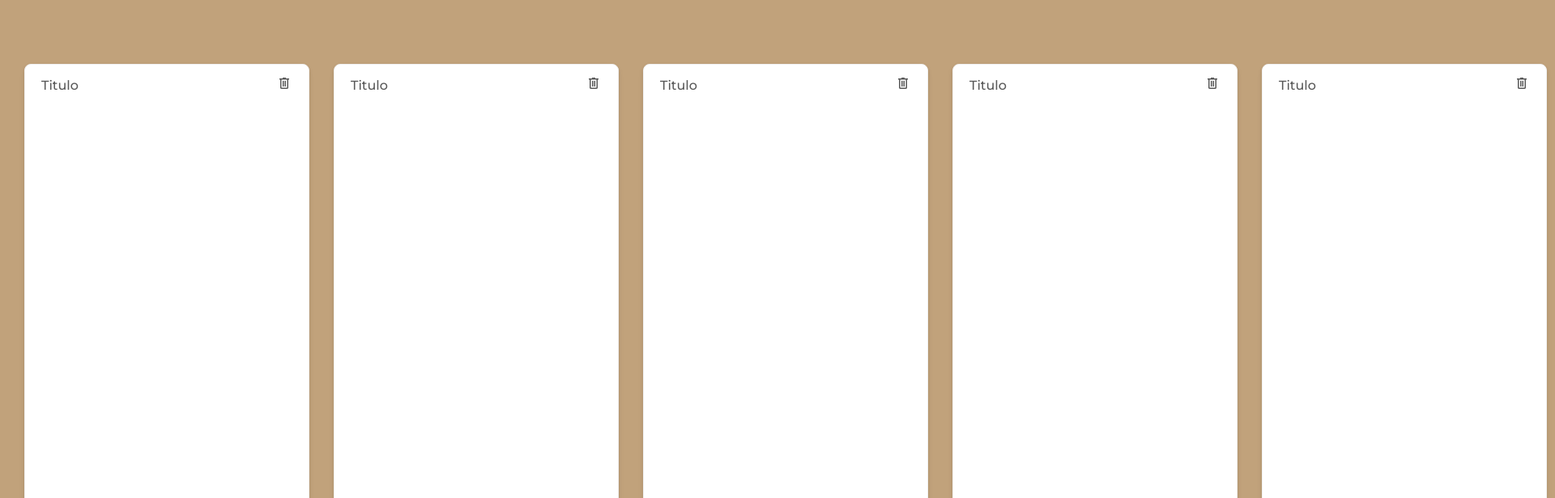
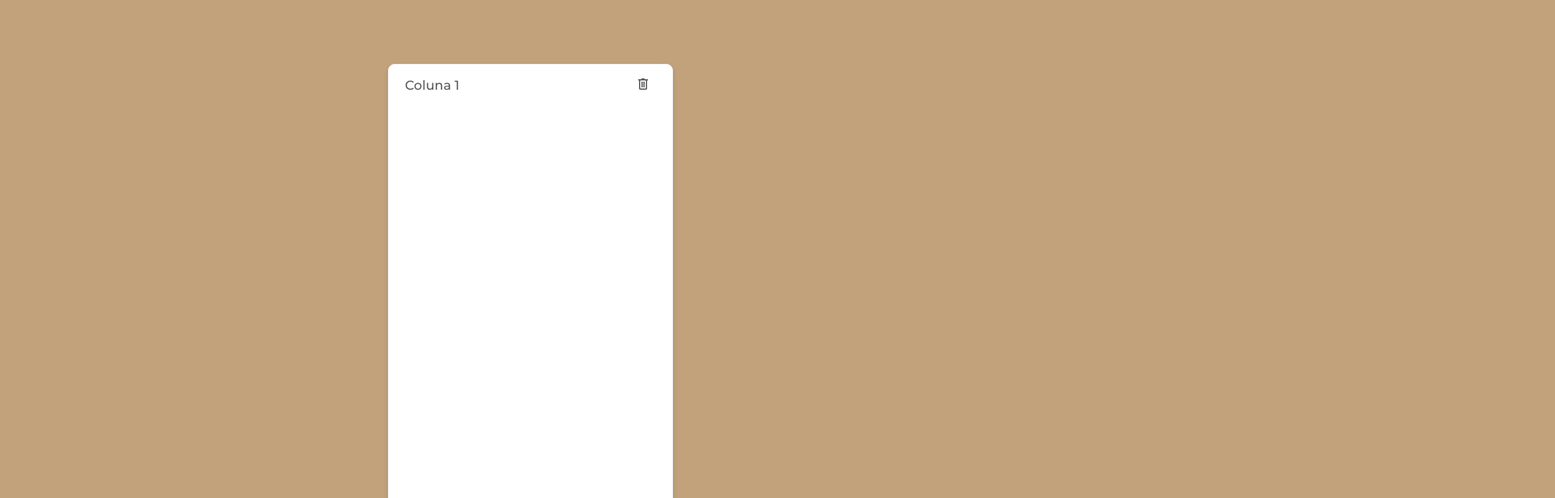
Before and after one commit to VitorComin/simple-react-kanban, a React (Create React App) app: page / in a window 1280 px wide. Shown: the top 616 px of the page at 81% size, 1920 px wide, since content can reach past the window. Built offline with nearby package versions, Linux system fonts and the light colour scheme.

Commit message:
Removing columns feature

```diff
--- a/public/App.css
+++ b/public/App.css
@@ -1 +1 @@
-.columns-container{width:310px;height:80vh;border-radius:8px;align-items:center;display:flex;flex-direction:column;background-color:#fff;border:1px #f0f0f0 solid;color:#575757;padding:0 20px;margin-left:30px;box-shadow:0 2px 4px rgba(0,0,0,.05),0 3px 8px rgba(0,0,0,.04),0 4px 6px rgba(0,0,0,.03);transition:box-shadow .3s ease-in-out}.columns-header{width:100%;height:50px;display:flex;align-items:center;justify-content:space-between}.columns-title{font-size:16px;font-weight:500;color:#595959}body{margin:0;background-color:#c1a27b;display:flex;font-family:Montserrat,sans-serif;scrollbar-width:auto}.kanban-container{display:flex;height:100vh;align-items:center}body::-webkit-scrollbar{display:none}
+.columns-container{width:310px;height:80vh;border-radius:8px;align-items:center;display:flex;flex-direction:column;background-color:#fff;border:1px #f0f0f0 solid;color:#575757;padding:0 20px;margin-left:30px;box-shadow:0 2px 4px rgba(0,0,0,.05),0 3px 8px rgba(0,0,0,.04),0 4px 6px rgba(0,0,0,.03);transition:box-shadow .3s ease-in-out}.columns-header{width:100%;height:50px;display:flex;align-items:center;justify-content:space-between}.columns-title{font-size:16px;font-weight:500;color:#595959}.remove-column-button{background-color:transparent;border:none;cursor:pointer;transition:transform .3s ease}.remove-column-button:hover{transform:translateY(-2px)}body{margin:0;background-color:#c1a27b;display:flex;font-family:Montserrat,sans-serif;scrollbar-width:auto}body::-webkit-scrollbar{display:none}.kanban-container{display:flex;height:100vh;align-items:center;justify-content:center;min-width:100vw}
--- a/src/App.tsx
+++ b/src/App.tsx
@@ -1,23 +1,22 @@
-import React from "react";
+// import React from "react";
+import { useState } from "react";
 import Columns from "./components/Columns/index";
 // import { useTranslation } from "react-i18next";
 
 function App() {
+  const [columns, setColumns] = useState(["Coluna 1"]);
   // const { t, i18n } = useTranslation();
 
   return (
     <div className="kanban-container">
-      <Columns />
-      <Columns />
-      <Columns />
-      <Columns />
-      <Columns />
-      <Columns />
-      <Columns />
-      <Columns />
-      <Columns />
-      <Columns />
-      <Columns />
+      {columns.map((columnTitle, index) => (
+        <Columns
+          title={columnTitle}
+          key={index}
+          index={index}
+          setColumns={setColumns}
+        />
+      ))}
     </div>
     // <div>
     //   <h1>{t("test")}</h1>
--- a/src/components/Columns/index.tsx
+++ b/src/components/Columns/index.tsx
@@ -1,15 +1,22 @@
 import React from "react";
 import { DeleteIcon } from "../../assets/icons/Icons";
+import { IColumns } from "types/Colums";
 
-const Columns: React.FC = () => {
+const Columns: React.FC<IColumns> = ({ title, index, setColumns }) => {
+  function removeColumn() {
+    setColumns((prevColumns) =>
+      prevColumns?.filter((_, columnIndex) => columnIndex !== index)
+    );
+  }
+
   return (
     <div className={"columns-container"}>
       <div className={"columns-header"}>
-        <span className={"columns-title"}>Titulo</span>
+        <span className={"columns-title"}>{title}</span>
         <div>
-          <span>
+          <button className={"remove-column-button"} onClick={removeColumn}>
             <DeleteIcon />
-          </span>
+          </button>
         </div>
       </div>
     </div>
--- a/src/styles/App.less
+++ b/src/styles/App.less
@@ -4,24 +4,18 @@ body {
   margin: 0;
   background-color: rgb(193, 162, 123);
   display: flex;
-  // align-items: center;
-  // justify-content: center;
-  // height: 100vh;
   font-family: "Montserrat", sans-serif;
   scrollbar-width: auto;
-  // overflow-y: hidden;
+}
+
+body::-webkit-scrollbar {
+  display: none;
 }
 
 .kanban-container {
   display: flex;
   height: 100vh;
   align-items: center;
+  justify-content: center;
+  min-width: 100vw;
 }
-
-body::-webkit-scrollbar {
-  display: none;
-}
-
-// /* Para Firefox */
-// body {
-// }
--- a/src/styles/Columns.less
+++ b/src/styles/Columns.less
@@ -30,3 +30,14 @@
   font-weight: 500;
   color: #595959;
 }
+
+.remove-column-button {
+  background-color: transparent;
+  border: none;
+  cursor: pointer;
+  transition: transform 0.3s ease;
+}
+
+.remove-column-button:hover {
+  transform: translateY(-2px);
+}
--- /dev/null
+++ b/src/types/Colums.tsx
@@ -0,0 +1,7 @@
+import { Dispatch, SetStateAction } from "react";
+
+export interface IColumns {
+  title: string;
+  index: number;
+  setColumns: Dispatch<SetStateAction<string[]>>;
+}
```
